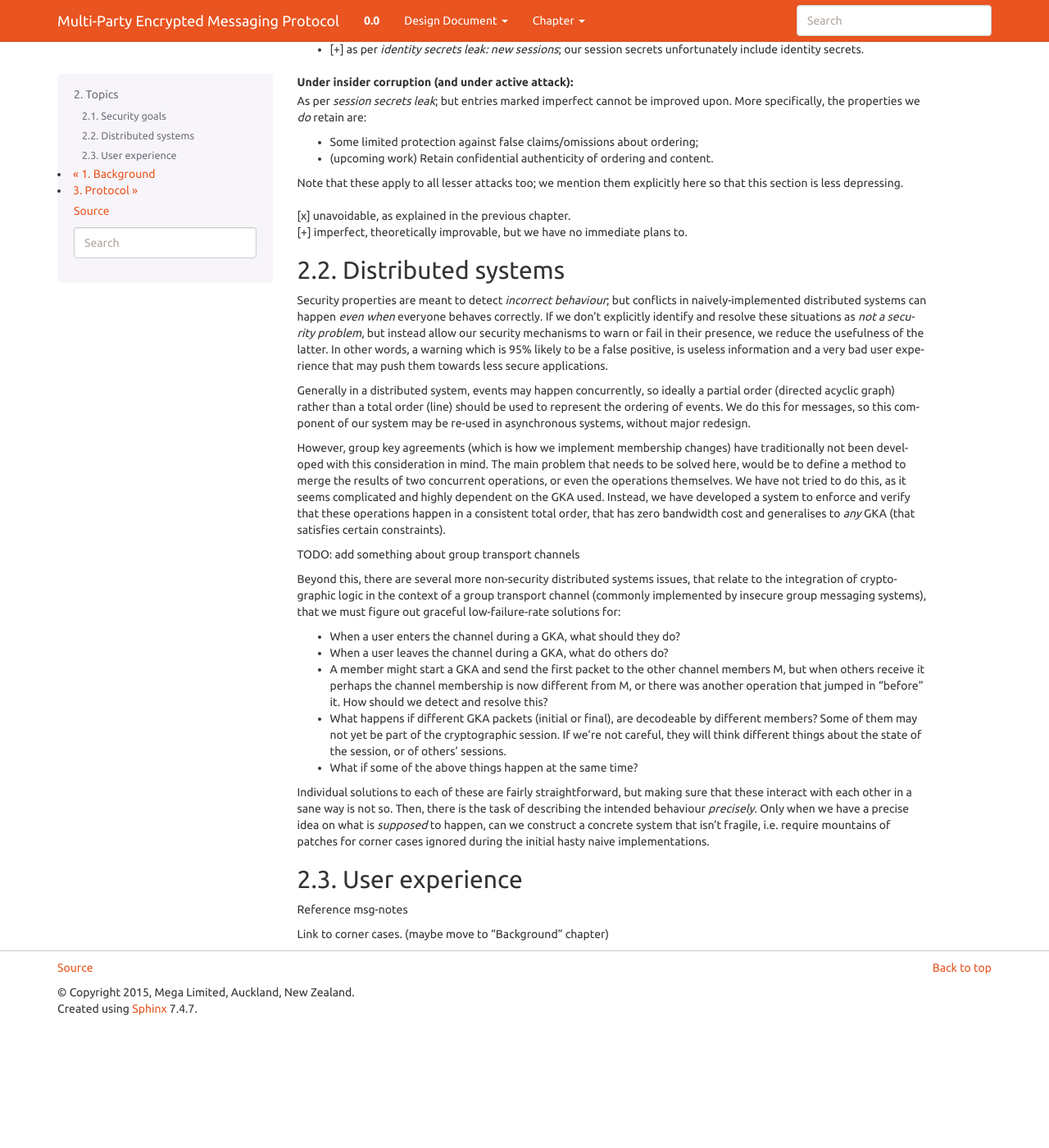
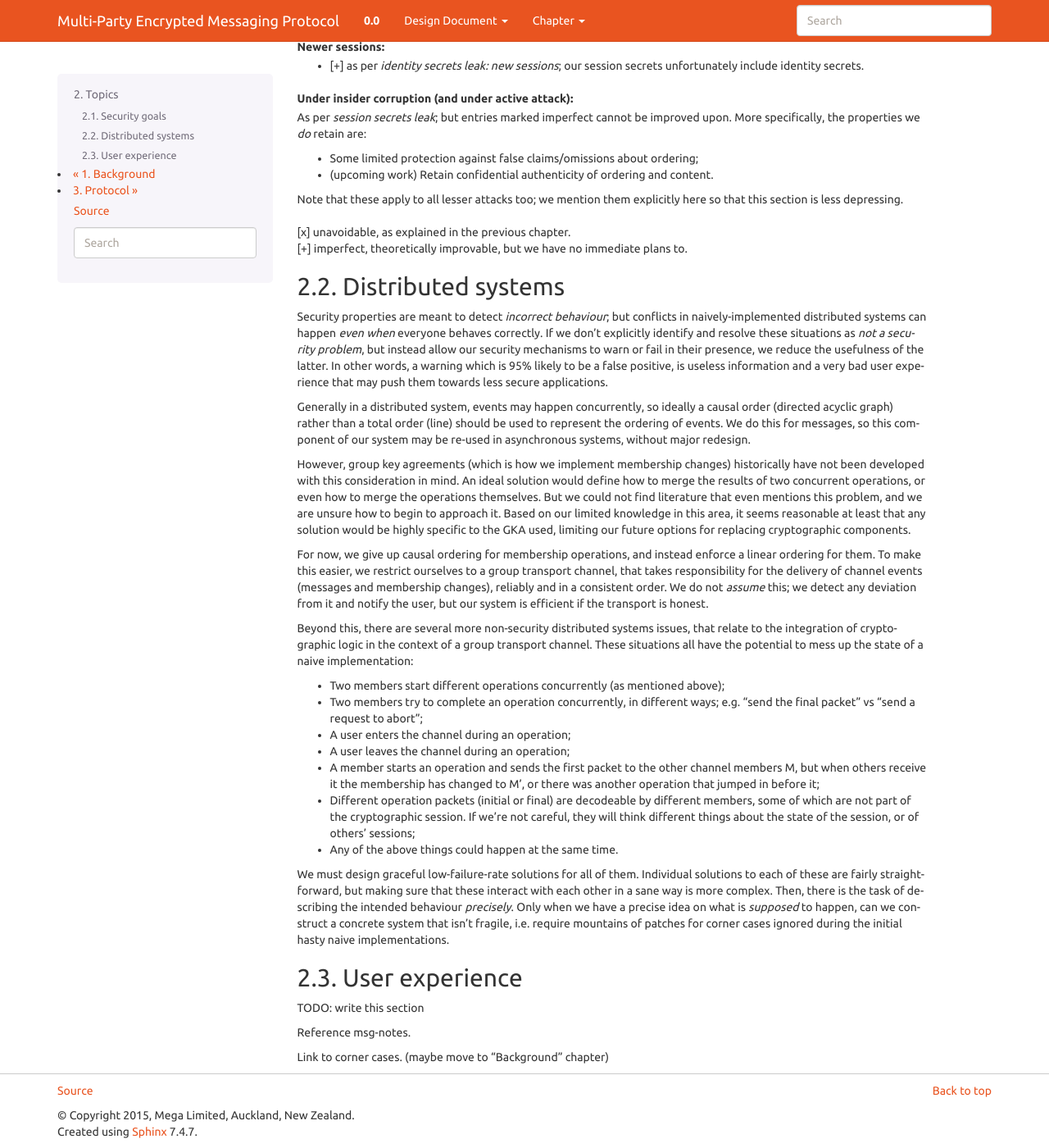
Before and after one commit to meganz/mpenc_doc, a Sphinx documentation site: the page built from source/topics.rst, in a window 1280 px wide and 1400 px high, scrolled down 1120 px. Shown: the whole window at 82% size. Built offline with Sphinx 7.4.7, drawn with Linux system fonts in a browser that asks for light colours; before the commit the page ends 2370 px from its top, so only the background shows below that; some of the changed text lies outside the part shown.

Commit message:
add padding tweaks and rewording to make the prose flow better

```diff
--- a/source/engineering.rst
+++ b/source/engineering.rst
@@ -118,7 +118,7 @@ Internal components
 
 ServerOrder [$]
   The concurrency resolver, used by HybridSession to enforce a consistent and
-  context preserving total-ordering of membership operations. It tracks the
+  context-preserving total ordering of membership operations. It tracks the
   results of older operations, whether we're currently in an operation, and
   decides how to accept/reject proposals for newer operations.
 
@@ -164,9 +164,9 @@ MessageSecurity (interface)
   of those keys as they age further.
 
 Transcript, MessageLog
-  These are append-only data structures that hold messages in partial order.
+  These are append-only data structures that hold messages in causal order.
 
-  Transcript is a data structure that holds a causal-ordering of all messages,
+  Transcript is a data structure that holds a causal ordering of all messages,
   including non-content messages used for flow control, and other non-user
   concerns. It provides basic query methods, and graph traversal and recursive
   merge algorithms. (The latter is only for aiding future research topics.)
--- a/source/future-work.rst
+++ b/source/future-work.rst
@@ -12,13 +12,12 @@ Immediate
     from that author
 
 - Get signature-key publishing logic working properly for deniable auth.
-- Consistency checks for server-order
+- Consistency checks for server-order. Reference authentication inside the GKA.
 
 - Better group key exchange
 - Better flow control (resends)
 
 - TODO: Multi-device support... what issues here?
-- UI integration [TODO: refer to previous chapter, corresponding section]
 
 Long term
 =========
--- a/source/topics.rst
+++ b/source/topics.rst
@@ -2,7 +2,8 @@
 Topics
 ======
 
-TODO: brief intro
+This chapter describes the goals for our messaging protocol, the constraints we
+chose, and a discussion of the issues that occur under these contexts.
 
 Security goals
 ==============
@@ -94,49 +97,59 @@ warning which is 95% likely to be a false positive, is useless information and
 a very bad user experience that may push them towards less secure applications.
 
 Generally in a distributed system, events may happen concurrently, so ideally a
-partial order (directed acyclic graph) rather than a total order (line) should
+causal order (directed acyclic graph) rather than a total order (line) should
 be used to represent the ordering of events. We do this for messages, so this
 component of our system may be re-used in asynchronous systems, without major
 redesign.
 
 However, group key agreements (which is how we implement membership changes)
-have traditionally not been developed with this consideration in mind. The main
-problem that needs to be solved here, would be to define a method to merge the
-results of two concurrent operations, or even the operations themselves. We
-have not tried to do this, as it seems complicated and highly dependent on the
-GKA used. Instead, we have developed a system to enforce and verify that these
-operations happen in a consistent total order, that has zero bandwidth cost and
-generalises to *any* GKA (that satisfies certain constraints).
+historically have not been developed with this consideration in mind. An ideal
+solution would define how to merge the results of two concurrent operations, or
+even how to merge the operations themselves. But we could not find literature
+that even mentions this problem, and we are unsure how to begin to approach it.
+Based on our limited knowledge in this area, it seems reasonable at least that
+any solution would be highly specific to the GKA used, limiting our future
+options for replacing cryptographic components.
 
-TODO: add something about group transport channels
+For now, we give up causal ordering for membership operations, and instead
+enforce a linear ordering for them. To make this easier, we restrict ourselves
+to a group transport channel, that takes responsibility for the delivery of
+channel events (messages and membership changes), reliably and in a consistent
+order. We do not *assume* this; we detect any deviation from it and notify the
+user, but our system is efficient if the transport is honest.
 
 Beyond this, there are several more non-security distributed systems issues,
 that relate to the integration of cryptographic logic in the context of a group
-transport channel (commonly implemented by insecure group messaging systems),
-that we must figure out graceful low-failure-rate solutions for:
+transport channel. These situations all have the potential to mess up the state
+of a naive implementation:
 
-- When a user enters the channel during a GKA, what should they do?
-- When a user leaves the channel during a GKA, what do others do?
-- A member might start a GKA and send the first packet to the other channel
-  members M, but when others receive it perhaps the channel membership is now
-  different from M, or there was another operation that jumped in "before" it.
-  How should we detect and resolve this?
-- What happens if different GKA packets (initial or final), are decodeable by
-  different members? Some of them may not yet be part of the cryptographic
-  session. If we're not careful, they will think different things about the
-  state of the session, or of others' sessions.
-- What if some of the above things happen at the same time?
+- Two members start different operations concurrently (as mentioned above);
+- Two members try to complete an operation concurrently, in different ways;
+  e.g. "send the final packet" vs "send a request to abort";
+- A user enters the channel during an operation;
+- A user leaves the channel during an operation;
+- A member starts an operation and sends the first packet to the other channel
+  members M, but when others receive it the membership has changed to M', or
+  there was another operation that jumped in before it;
+- Different operation packets (initial or final) are decodeable by different
+  members, some of which are not part of the cryptographic session. If we're
+  not careful, they will think different things about the state of the session,
+  or of others' sessions;
+- Any of the above things could happen at the same time.
 
-Individual solutions to each of these are fairly straightforward, but making
-sure that these interact with each other in a sane way is not so. Then, there
-is the task of describing the intended behaviour *precisely*. Only when we have
-a precise idea on what is *supposed* to happen, can we construct a concrete
+We must design graceful low-failure-rate solutions for all of them. Individual
+solutions to each of these are fairly straightforward, but making sure that
+these interact with each other in a sane way is more complex. Then, there is
+the task of describing the intended behaviour *precisely*. Only when we have a
+precise idea on what is *supposed* to happen, can we construct a concrete
 system that isn't fragile, i.e. require mountains of patches for corner cases
 ignored during the initial hasty naive implementations.
 
 User experience
 ===============
 
-Reference msg-notes
+TODO: write this section
+
+Reference msg-notes.
 
 Link to corner cases. (maybe move to "Background" chapter)
```
Also changed, not shown: other parts of source/topics.rst (+2 -0 lines), source/background.rst (+33 -32 lines), source/protocol.rst (+35 -20 lines).
